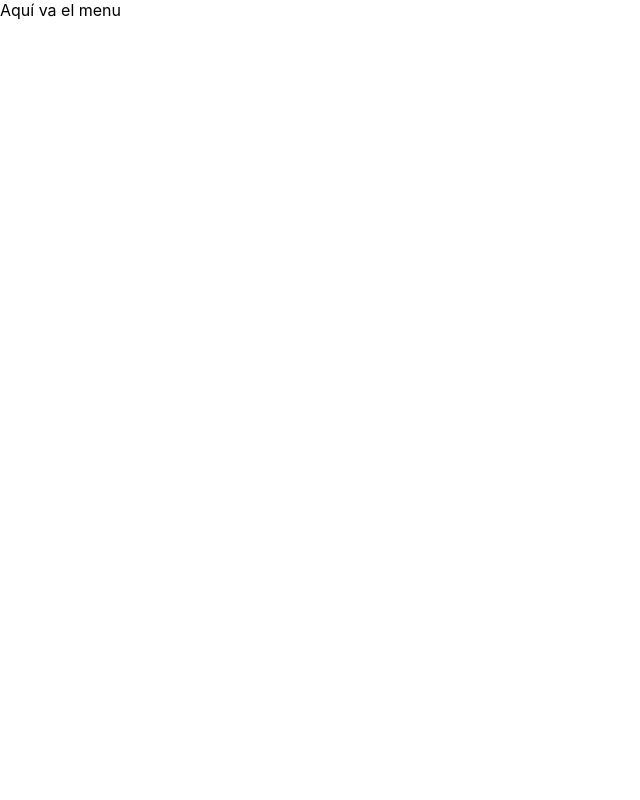
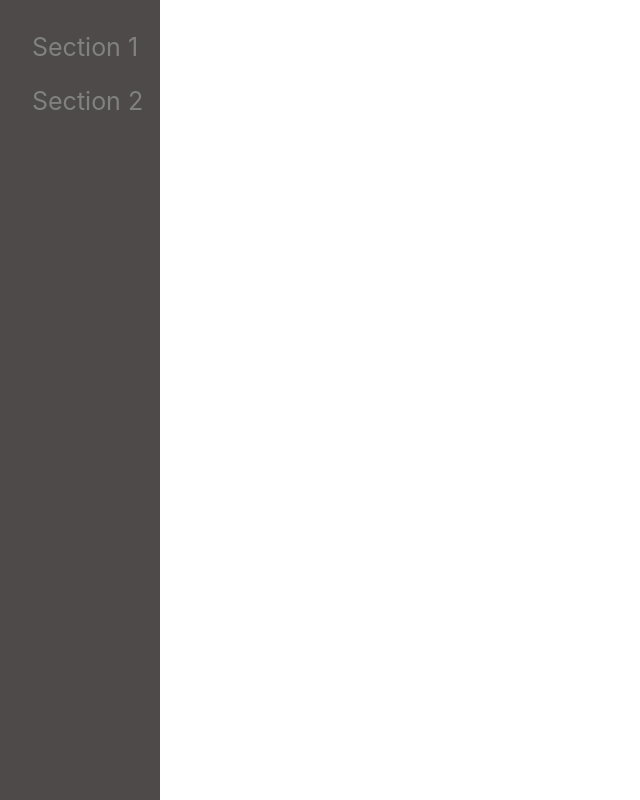
Before and after one commit to AChaconG/login-test, a React (Create React App) app: page /layout/menu in a window 1280 px wide. Shown: the whole page, without its empty margins (0-640 px from the left). Built offline with nearby package versions, Linux system fonts and the light colour scheme.

Commit message:
add sidenav

```diff
--- a/src/components/app/App.js
+++ b/src/components/app/App.js
@@ -3,8 +3,8 @@ import React from 'react';
 import Home from '../home/Home';
 import Layout from '../layout/Layout';
 import Login from '../login/Login';
-import Menu from '../menu/Menu';
-import { BrowserRouter as Router, Route, Link, Switch } from "react-router-dom";
+import { Menu , Section1, Section2 } from '../menu/Menu';
+import { BrowserRouter as Router, Route, Switch } from "react-router-dom";
 
 
 
@@ -18,6 +18,8 @@ function App() {
           <Route path='/' exact component={Home}/>
           <Route path='/layout' exact component={Layout}/>
           <Route path='/layout/menu' component={Menu} />
+          <Route path='/layout/menu/section1' component={Section1} />
+          <Route path='/layout/menu/section2' component={Section2} />
           <Route path='/login' component={Login} />
         </Switch>
       </div>
--- a/src/components/menu/Menu.css
+++ b/src/components/menu/Menu.css
@@ -0,0 +1,37 @@
+/* The sidebar menu */
+.sidenav {
+    height: 100%; /* Full-height: remove this if you want "auto" height */
+    width: 160px; /* Set the width of the sidebar */
+    position: fixed; /* Fixed Sidebar (stay in place on scroll) */
+    z-index: 1; /* Stay on top */
+    top: 0; /* Stay at the top */
+    left: 0;
+    background-color: rgb(78, 74, 74);
+    overflow-x: hidden; /* Disable horizontal scroll */
+    padding-top: 20px;
+  }
+
+  /* The navigation menu links */
+  .sidenav a {
+    padding: 6px 8px 6px 16px;
+    text-decoration: none;
+    font-size: 25px;
+    color: #818181;
+    display: block;
+  }
+
+  /* When you mouse over the navigation links, change their color */
+  .sidenav a:hover {
+    color: #f1f1f1;
+  }
+
+  /* Style page content */
+  .main {
+    margin-left: 160px; /* Same as the width of the sidebar */
+    padding: 0px 10px;
+  }
+
+.h2 {
+    color: black;
+    text-align: right;
+}
--- a/src/components/menu/Menu.js
+++ b/src/components/menu/Menu.js
@@ -1,12 +1,31 @@
 import './Menu.css';
 import React from 'react';
+import { BrowserRouter as Router, Route, Switch, Link } from "react-router-dom";
 
-function Menu() {
+
+export function Menu() {
     return (
-      <div>
-          Aquí va el menu
-      </div>
+        <div class='sidenav'>
+            <Link to='/layout/menu/section1'>
+                <a>Section 1</a>
+            </Link>
+            <Link to='/layout/menu/section2'>
+                <a>Section 2</a>
+            </Link>
+        </div>
     );
   }
 
-  export default Menu;
+
+export function Section1() {
+    return (
+    <div>
+    <h2>Section 1</h2>
+    <a href='https://duckduckgo.com/?q=export+react&atb=v261-1&ia=web'>link</a>
+    </div>
+    )
+  }
+
+export function Section2() {
+    return <h2>Section 2</h2>;
+}
```
